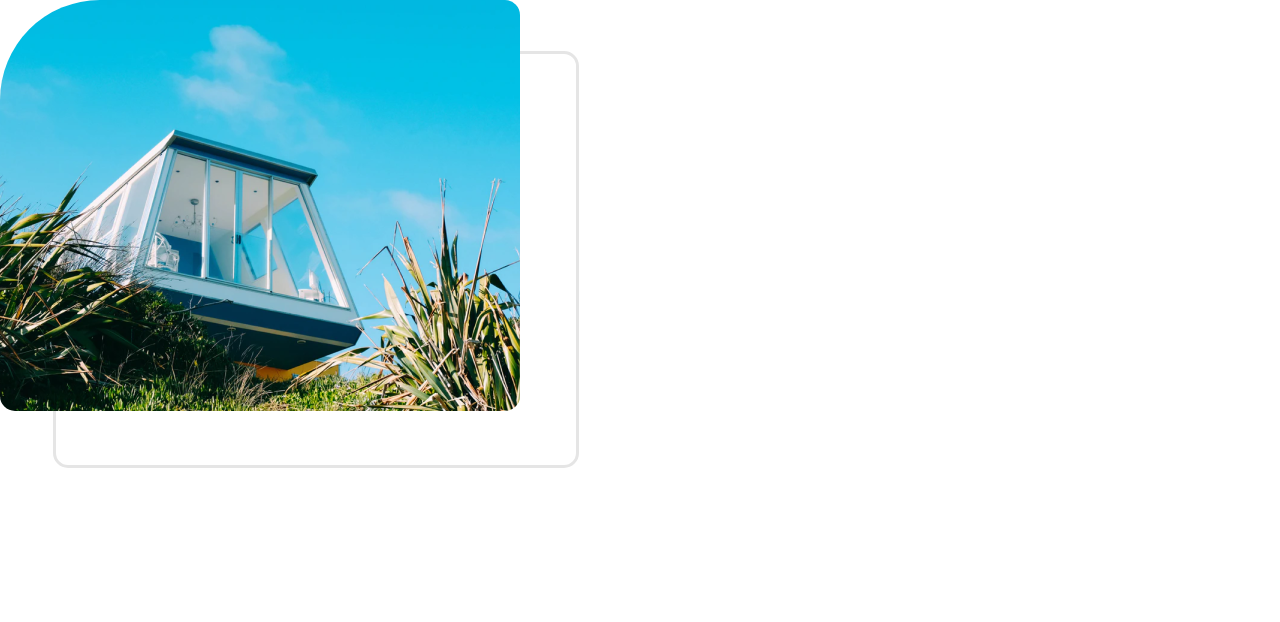
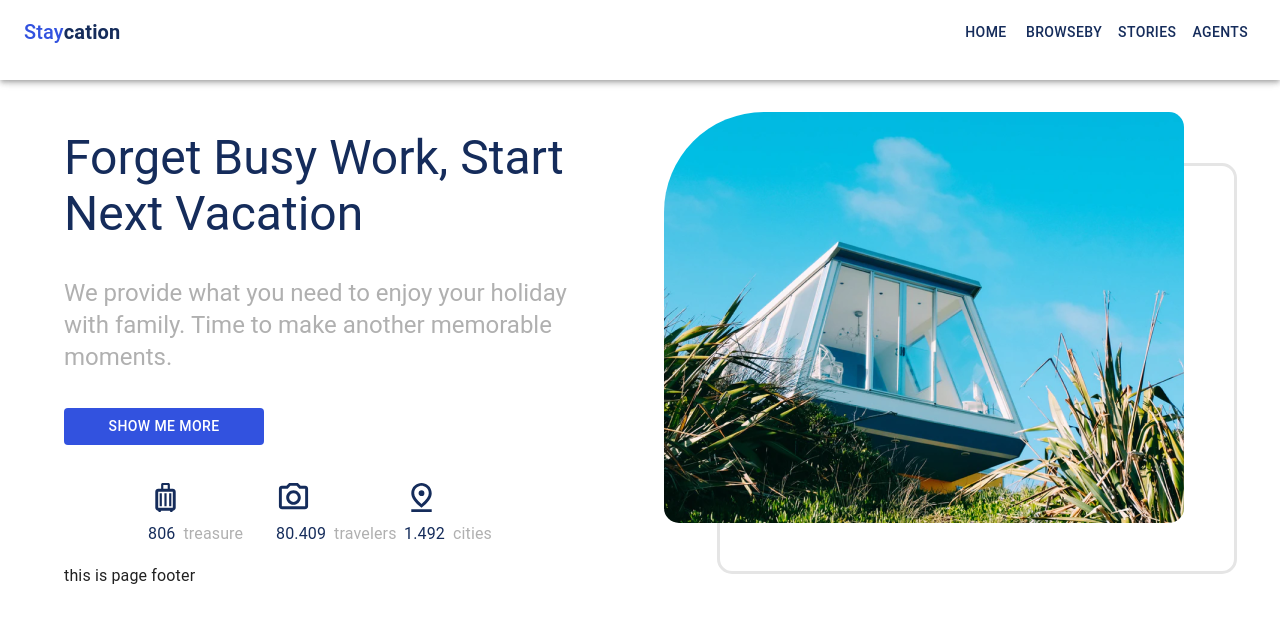
Before and after one commit to MohammadGhawadrah/Stayction, a React (Create React App) app: page / in a window 1280 px wide. Shown: the top 622 px of the page. Built offline with nearby package versions, Linux system fonts and the light colour scheme.

Commit message:
adding hero section in home page

```diff
--- a/src/App.js
+++ b/src/App.js
@@ -3,7 +3,7 @@ import Router from './Route';
 import { createTheme } from '@mui/material/styles';
 import { ThemeProvider } from '@mui/material'
 import { purple } from '@mui/material/colors'
-import HeroImage from './Component/HeroImage';
+
 const theme = createTheme({
   palette: {
     primary: {
@@ -26,8 +26,7 @@ const theme = createTheme({
 function App() {
   return (
     <ThemeProvider theme={theme}>
-      {/*<Router />*/}
-      <HeroImage />
+      <Router />
     </ThemeProvider>
   );
 }
--- a/src/Component/Hero/index.js
+++ b/src/Component/Hero/index.js
@@ -1,33 +1,33 @@
 import * as React from 'react';
-import { styled } from '@mui/material/styles';
 import Box from '@mui/material/Box';
-import Paper from '@mui/material/Paper';
 import Grid from '@mui/material/Grid';
 import Image from './../HeroImage';
-//import IconsHomePage from './../IconsHomePage';
+import IconsHomePage from './../IconsHomePage';
 import MainButton from './../MainButton';
 import Typography from '@mui/material/Typography';
-const Item = styled(Paper)(({ theme }) => ({
-    backgroundColor: theme.palette.mode === 'dark' ? '#1A2027' : '#fff',
-    ...theme.typography.body2,
-    padding: theme.spacing(1),
-    textAlign: 'center',
-    color: theme.palette.text.secondary,
-}));
+import { createTheme } from "@mui/material/styles";
 
-export default function ColumnsGrid() {
+const theme = createTheme({
+    GridTheme: {
+        display: "flex",
+        flexDirection: "column",
+        justifyContent: "space-around",
+        height: 500,
+    }
+});
+
+export default function Hero() {
     return (
-        <Box sx={{ flexGrow: 1 }}>
-            <Grid container spacing={2} columns={16}>
-                <Grid item xs={8}>
-                    <Typography variant="h3" color="primary">Forget Busy Work,
-                        Start Next Vacation</Typography>
-                    <Item>xs=8</Item>
-                    <Item><MainButton Text={"Show me More"} /></Item>
-                    {/*<Item><IconsHomePage /></Item>*/}
+        <Box position={'relative'}>
+            <Grid container spacing={6} columns={{ xs: 12, md: 16 }}>
+                <Grid sx={theme.GridTheme} item xs={12} md={8}>
+                    <Typography variant="h3" color="primary">Forget Busy Work, Start Next Vacation</Typography>
+                    <Typography variant="h5" color="thired.main">We provide what you need to enjoy your holiday with family. Time to make another memorable moments.</Typography>
+                    <MainButton Text={"Show me More"} />
+                    <IconsHomePage />
                 </Grid>
-                <Grid item xs={8}>
-                    <Item><Image /></Item>
+                <Grid item xs={12} md={4}>
+                    <Image />
                 </Grid>
             </Grid>
         </Box>
--- a/src/Component/HeroImage/index.js
+++ b/src/Component/HeroImage/index.js
@@ -6,8 +6,6 @@ function HeroImage() {
         <div >
             <div className={style.heroBorderImg}></div>
             <img className={style.heroImg} src={img} />
-
-
         </div>
     )
 }
--- a/src/Component/MainButton/index.js
+++ b/src/Component/MainButton/index.js
@@ -4,7 +4,7 @@ import Button from '@mui/material/Button';
 
 export default function MainButton({ Text }) {
     return (
-        <Button variant="contained" disableElevation>
+        <Button sx={{ width: 200 }} color="secondary" variant="contained" disableElevation>
             {Text}
         </Button>
     );
--- a/src/Pages/HomePage/index.js
+++ b/src/Pages/HomePage/index.js
@@ -1,8 +1,9 @@
 import React from 'react'
+import Hero from './../../Component/Hero'
 function HomePage() {
     return (
         <div>
-            this the home page
+            <Hero />
         </div>
     )
 }
--- a/src/Pages/Layout/index.js
+++ b/src/Pages/Layout/index.js
@@ -1,13 +1,22 @@
 import React from 'react'
 import { Outlet } from 'react-router-dom'
 import Header from '../../Component/Header/indx'
+
+import CssBaseline from '@mui/material/CssBaseline';
+import Box from '@mui/material/Box';
+import Container from '@mui/material/Container';
 function Layout() {
     return (
-        <div>
-            <Header />
-            <Outlet />
-            <footer>this is page footer</footer>
-        </div>
+        <React.Fragment>
+            <CssBaseline />
+            <Container maxWidth="lg" >
+
+                <Header />
+                <Outlet />
+                <footer>this is page footer</footer>
+            </Container>
+        </React.Fragment>
+
     )
 }
 
```
